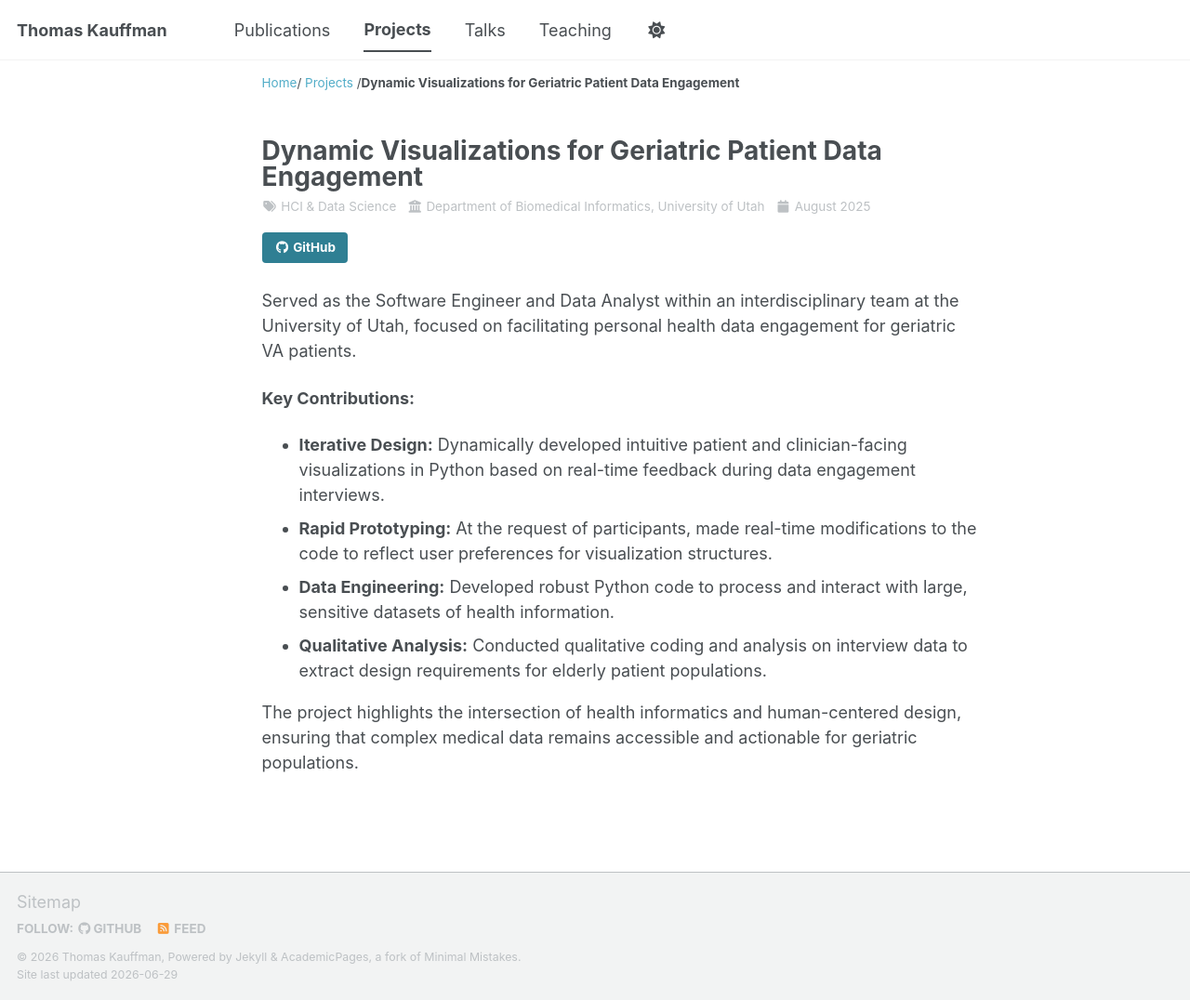
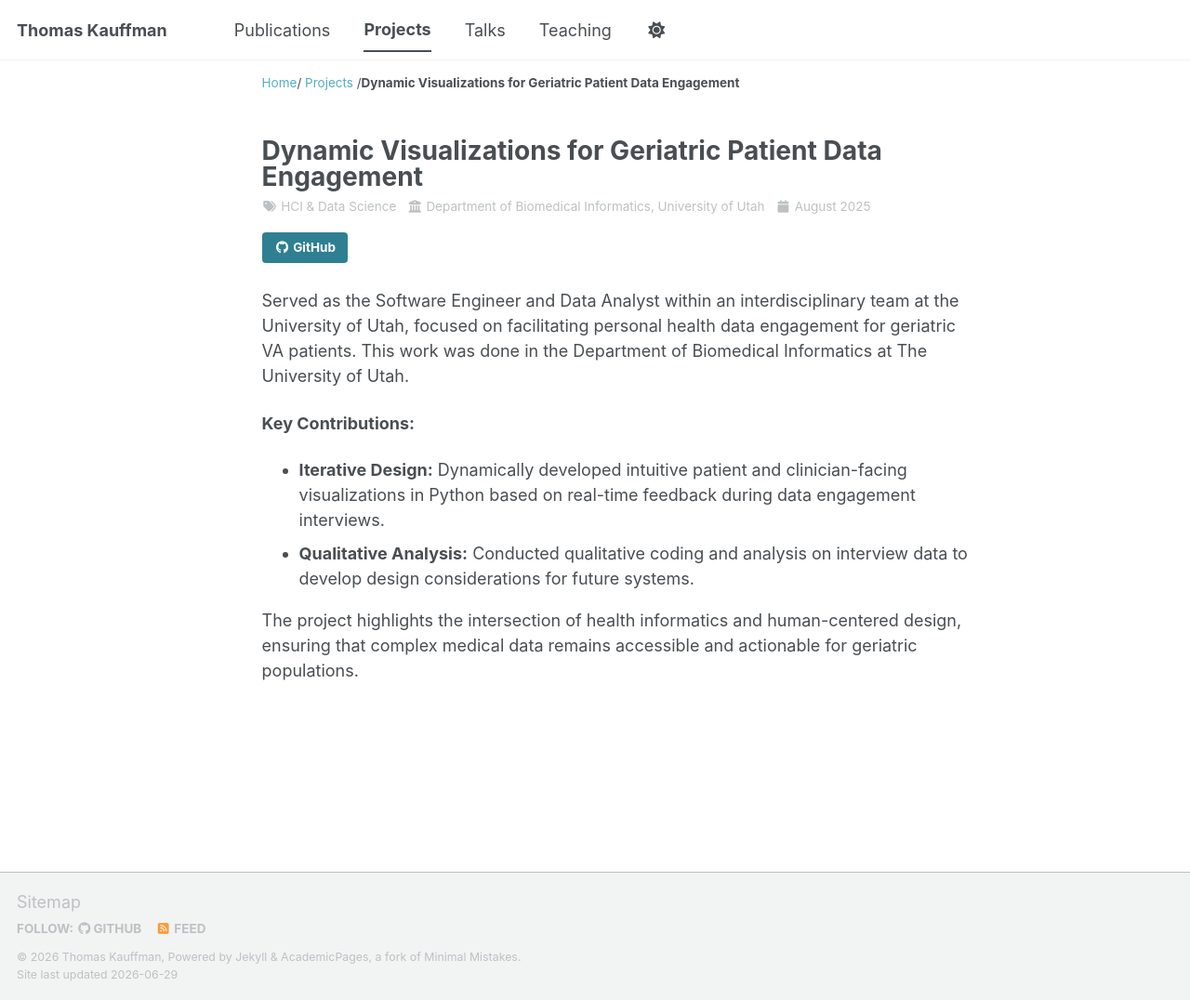
Before and after one commit to Thom-kauf/Thom-kauf.github.io, a Jekyll site: the page built from _projects/2025-08-01-geriatric-va-data.md, in a window 1280 px wide and 1076 px high. Shown: the whole window at 93% size. Built offline with Jekyll 4.4.1, drawn with Linux system fonts in a browser that asks for light colours; a script bundle is joined from its source files by our own code; library files that are not in the unit come from our copies.

Commit message:
Updates to about, as well as some edits to projects

```diff
--- a/_projects/2025-08-01-geriatric-va-data.md
+++ b/_projects/2025-08-01-geriatric-va-data.md
@@ -8,12 +8,10 @@ date: "2025-08-01"
 github: "https://github.com/Thom-kauf/Data-Exploration-Visualization/tree/main/Baseline"
 ---
 
-Served as the Software Engineer and Data Analyst within an interdisciplinary team at the University of Utah, focused on facilitating personal health data engagement for geriatric VA patients.
+Served as the Software Engineer and Data Analyst within an interdisciplinary team at the University of Utah, focused on facilitating personal health data engagement for geriatric VA patients. This work was done in the Department of Biomedical Informatics at The University of Utah.
 
 **Key Contributions:**
 * **Iterative Design:** Dynamically developed intuitive patient and clinician-facing visualizations in Python based on real-time feedback during data engagement interviews.
-* **Rapid Prototyping:** At the request of participants, made real-time modifications to the code to reflect user preferences for visualization structures.
-* **Data Engineering:** Developed robust Python code to process and interact with large, sensitive datasets of health information.
-* **Qualitative Analysis:** Conducted qualitative coding and analysis on interview data to extract design requirements for elderly patient populations.
+* **Qualitative Analysis:** Conducted qualitative coding and analysis on interview data to develop design considerations for future systems.
 
 The project highlights the intersection of health informatics and human-centered design, ensuring that complex medical data remains accessible and actionable for geriatric populations.
```
Also changed, not shown: _pages/about.md (+4 -2 lines), _projects/2025-12-11-ddt-pytorch.md (+1 -1 lines), _projects/2026_6_29_scattershot.md (added, +10 -0 lines).
